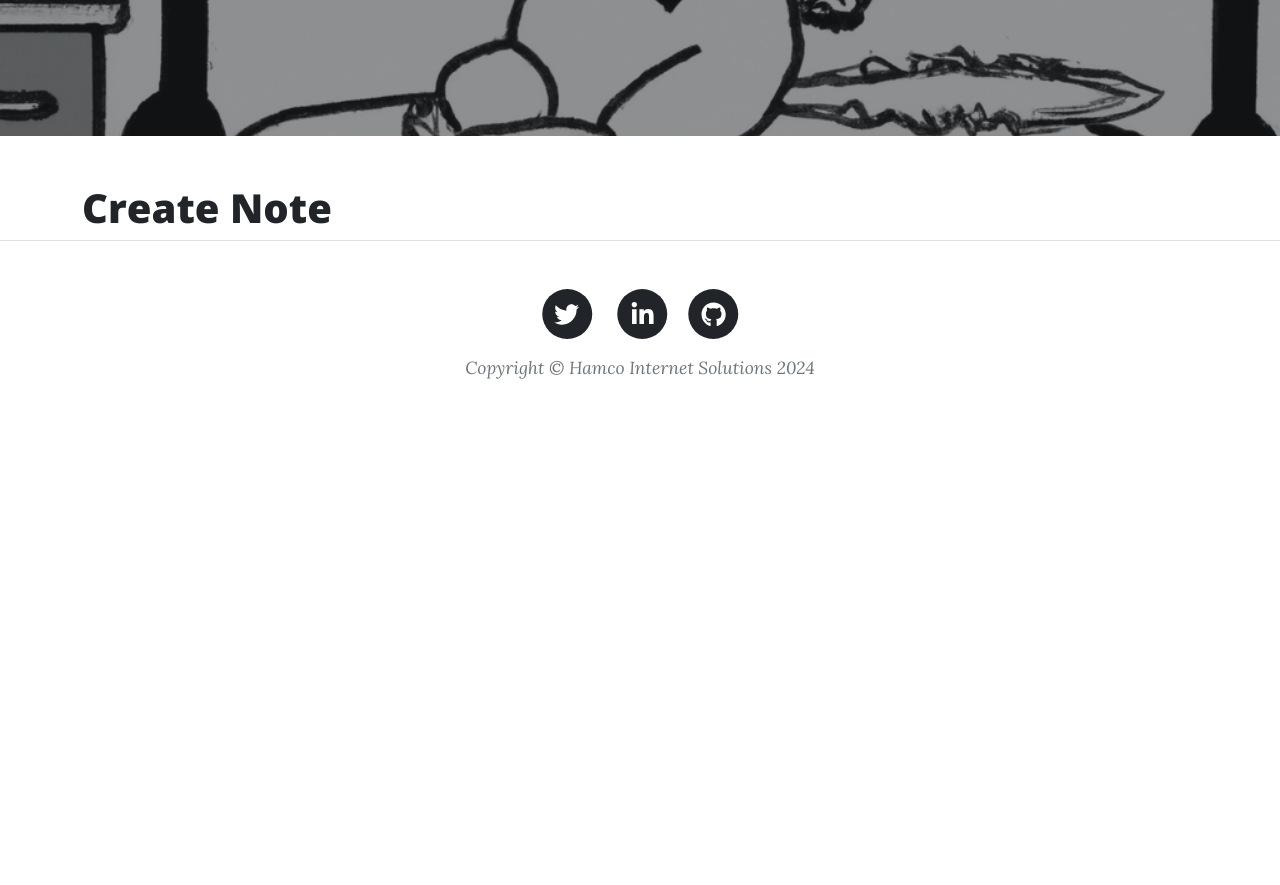
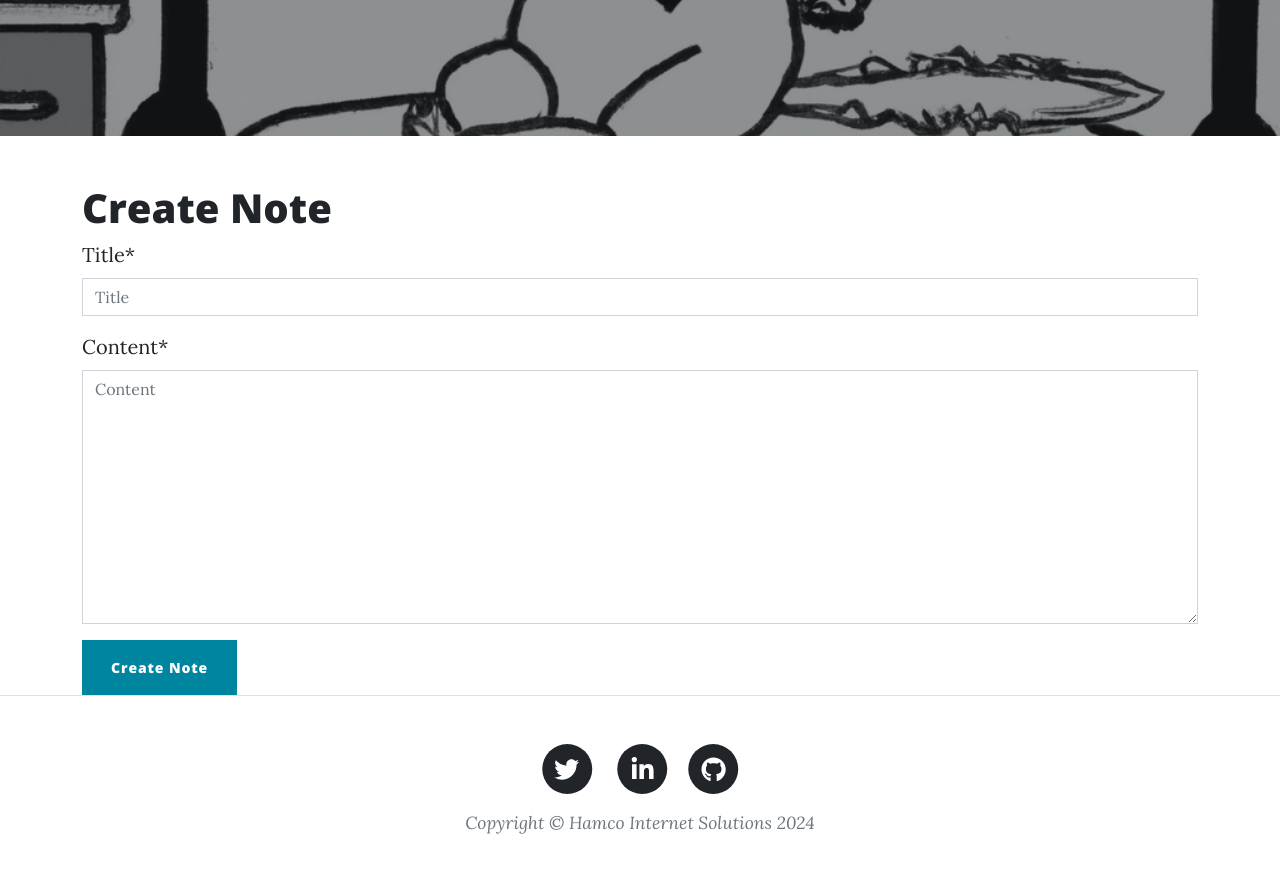
Before and after one commit to hail2skins/hamco-python, a Django app: page /notes/create in a window 1280 px wide. Shown: the part 492-1377 px from the top of the page. Before the commit the page ends 871 px from the top, so only its background shows below. Run offline with Django 5.2, Linux system fonts and the light colour scheme; the visitor is signed in with stand-in values (Sample User, id 1); some libraries are stand-ins or nearby versions.

Commit message:
I can create a note

```diff
--- /dev/null
+++ b/hamco/notes/forms.py
@@ -0,0 +1,26 @@
+# Import django forms for ModelForm
+from django import forms
+
+# Import widgets for form fields
+from django.forms.widgets import TextInput, Textarea
+
+# Import models
+# Import the Note model
+from .models import Note
+
+# Import the user model from Django
+from django.contrib.auth.models import User
+
+
+# Create the NoteForm class
+# This class will inherit from the ModelForm class
+# This class will create a form for the Note model
+# The form will have fields title and content
+class NoteForm(forms.ModelForm):
+    class Meta:
+        model = Note
+        fields = ['title', 'content']
+        widgets = {
+            'title': TextInput(attrs={'class': 'form-control', 'placeholder': 'Title'}),
+            'content': Textarea(attrs={'class': 'form-control', 'placeholder': 'Content'}),
+        }
--- a/hamco/notes/templates/notes/create.html
+++ b/hamco/notes/templates/notes/create.html
@@ -1,10 +1,16 @@
 {% extends 'website/base.html' %}
+
+{% load crispy_forms_tags %}
 
 {% block content %}
     <div class="container">
         <div class="row">
             <div class="col-md-12">
                 <h1>Create Note</h1>
+                <form method="post" enctype="multipart/form-data">
+                    {% csrf_token %}
+                    {{ form|crispy }}
+                    <button type="submit" class="btn btn-primary">Create Note</button>
             </div>
         </div>
     </div>
--- a/hamco/notes/views.py
+++ b/hamco/notes/views.py
@@ -1,7 +1,18 @@
 from django.shortcuts import render
+# Import redirect from django.shortcuts
+from django.shortcuts import redirect
 
 # Import login_required decorator to protect views
 from django.contrib.auth.decorators import login_required
+
+# Import forms models
+from .forms import NoteForm
+
+# Import the Note model
+from .models import Note
+
+# Import the User model from Django
+from django.contrib.auth.models import User
 
 # Create your views here.
 
@@ -11,4 +22,33 @@ from django.contrib.auth.decorators import login_required
 @login_required(login_url='login')
 def create(request):
 
-    return render(request, 'notes/create.html')
+    # Create a form instance from the NoteForm class
+    form = NoteForm()
+
+    # Check if the request method is POST
+    if request.method == 'POST':
+
+        # Create a form instance from the NoteForm class with the data from the POST request
+        form = NoteForm(request.POST)
+
+        # Check if the form is valid
+        if form.is_valid():
+
+            # Hold a note to retrieve the user
+            note = form.save(commit=False)
+
+            # Set the user to the current user
+            note.user = request.user
+
+            # Create a new note with the title and content from the form
+            note.save()
+
+            # Redirect the user to the home page
+            return redirect('')
+
+    # Context dictionary to pass the form to the template
+    context = {
+        'form': form
+    }
+
+    return render(request, 'notes/create.html', context)
```
